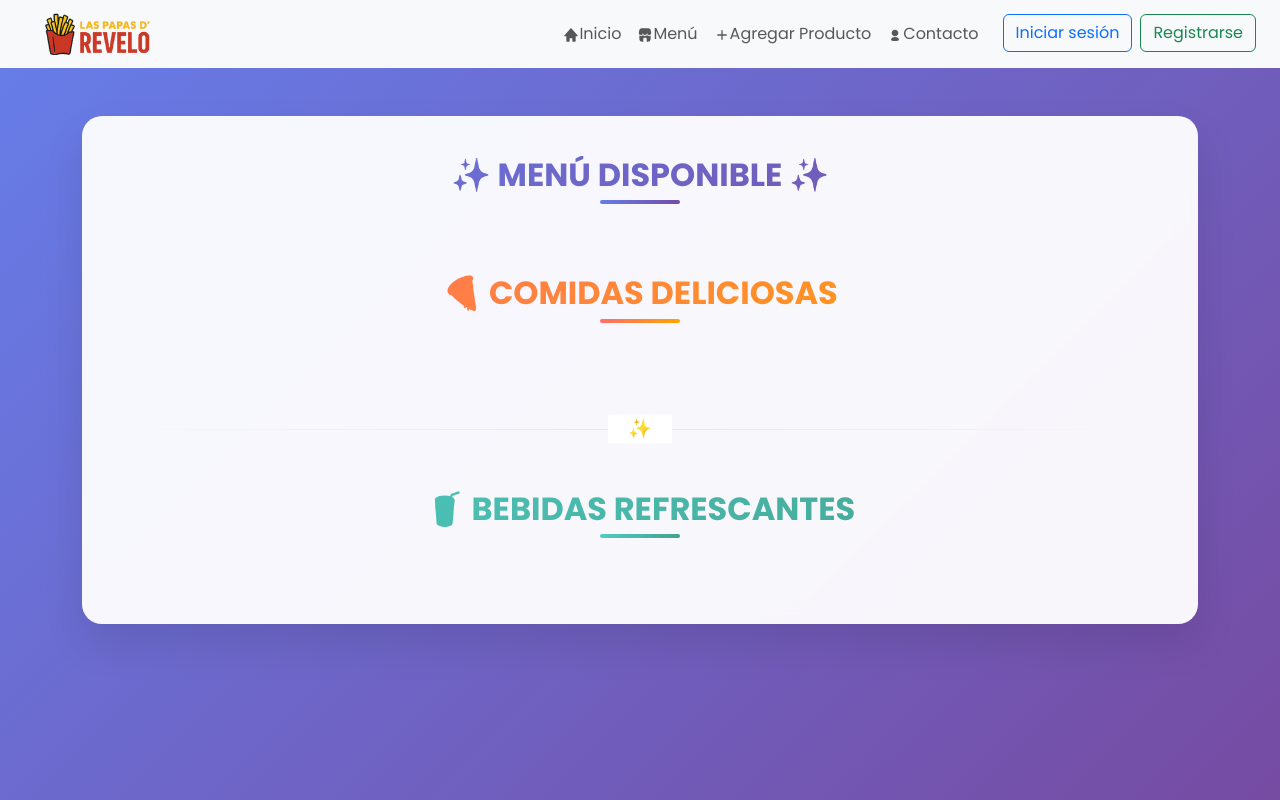
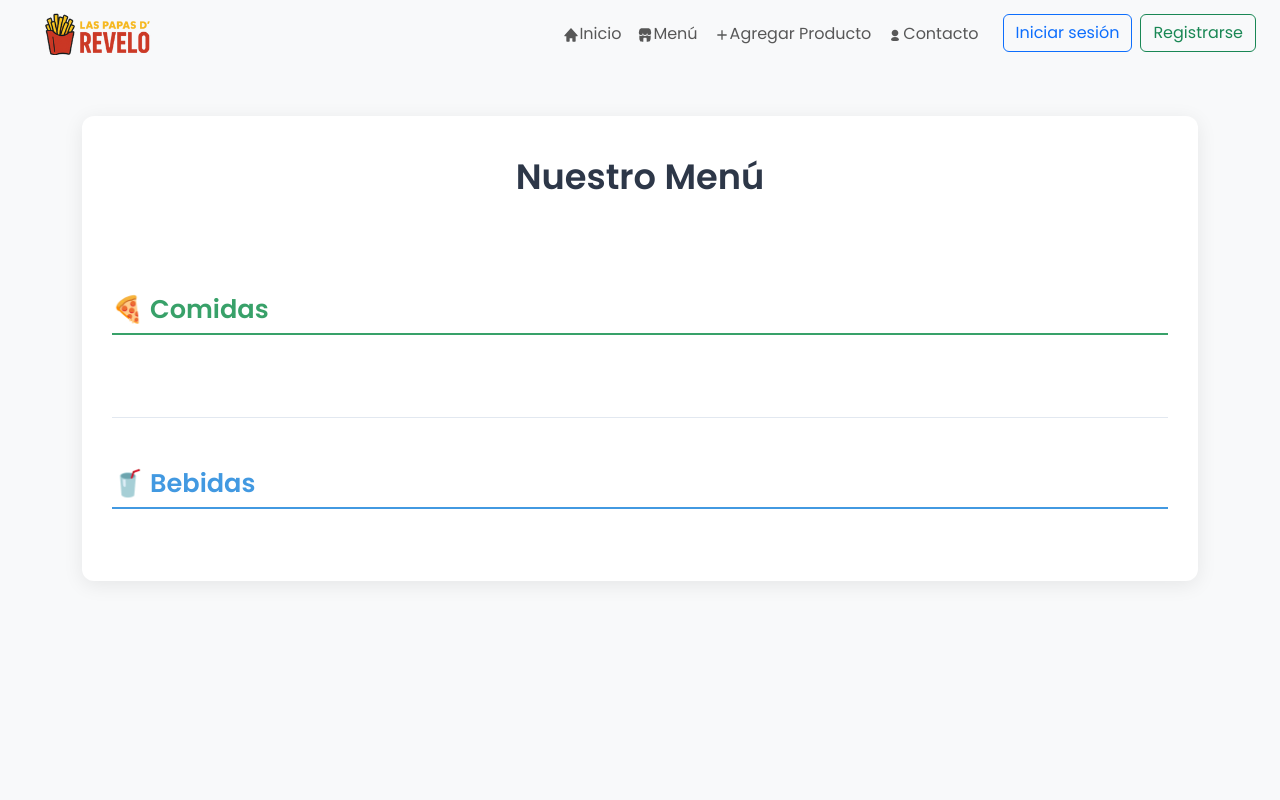
Before and after one commit to Avilezzz/pis, a Spring Boot app: page /productos/menu in a window 1280 px wide. Run offline with Spring Boot 4, Linux system fonts and the light colour scheme; data that the repository does not hold is empty; some libraries are stand-ins or nearby versions.

Commit message:
Refactor menu page design with cleaner, more minimalist styling
Co-authored-by: lavilezc <lavilezc@fafi.utb.edu.ec>

```diff
--- a/src/main/resources/templates/html/menu.html
+++ b/src/main/resources/templates/html/menu.html
@@ -21,277 +21,187 @@
     <style>
       body {
         font-family: 'Poppins', sans-serif;
-        background: linear-gradient(135deg, #667eea 0%, #764ba2 100%);
-        min-height: 100vh;
+        background-color: #f8f9fa;
+        color: #333;
       }
 
       .menu-container {
-        background: rgba(255, 255, 255, 0.95);
-        backdrop-filter: blur(10px);
-        border-radius: 20px;
-        box-shadow: 0 20px 40px rgba(0, 0, 0, 0.1);
+        background: white;
+        border-radius: 12px;
+        box-shadow: 0 4px 20px rgba(0, 0, 0, 0.08);
         margin: 20px 0;
-        padding: 40px 20px;
+        padding: 40px 30px;
+      }
+
+      .main-title {
+        font-weight: 600;
+        font-size: 2.2rem;
+        color: #2d3748;
+        margin-bottom: 3rem;
+        text-align: center;
       }
 
       .section-title {
-        font-weight: 700;
-        font-size: 2rem;
-        background: linear-gradient(135deg, #667eea 0%, #764ba2 100%);
-        -webkit-background-clip: text;
-        -webkit-text-fill-color: transparent;
-        background-clip: text;
+        font-weight: 600;
+        font-size: 1.6rem;
+        color: #4a5568;
         margin-bottom: 2rem;
-        position: relative;
-      }
-
-      .section-title::after {
-        content: '';
-        position: absolute;
-        bottom: -10px;
-        left: 50%;
-        transform: translateX(-50%);
-        width: 80px;
-        height: 4px;
-        background: linear-gradient(135deg, #667eea 0%, #764ba2 100%);
-        border-radius: 2px;
-      }
-
-      .food-section .section-title {
-        background: linear-gradient(135deg, #ff6b6b 0%, #ffa500 100%);
-        -webkit-background-clip: text;
-        -webkit-text-fill-color: transparent;
-      }
-
-      .food-section .section-title::after {
-        background: linear-gradient(135deg, #ff6b6b 0%, #ffa500 100%);
-      }
-
-      .drink-section .section-title {
-        background: linear-gradient(135deg, #4ecdc4 0%, #44a08d 100%);
-        -webkit-background-clip: text;
-        -webkit-text-fill-color: transparent;
-      }
-
-      .drink-section .section-title::after {
-        background: linear-gradient(135deg, #4ecdc4 0%, #44a08d 100%);
+        padding-bottom: 0.5rem;
+        border-bottom: 2px solid #e2e8f0;
       }
 
       .product-card {
         background: white;
-        border-radius: 20px;
-        box-shadow: 0 10px 30px rgba(0, 0, 0, 0.1);
+        border: 1px solid #e2e8f0;
+        border-radius: 12px;
         overflow: hidden;
-        transition: all 0.4s cubic-bezier(0.175, 0.885, 0.32, 1.275);
-        border: none;
-        position: relative;
+        transition: all 0.3s ease;
         height: 420px;
+        margin-bottom: 30px;
       }
 
       .product-card:hover {
-        transform: translateY(-15px) scale(1.02);
-        box-shadow: 0 25px 50px rgba(0, 0, 0, 0.2);
-      }
-
-      .product-card::before {
-        content: '';
-        position: absolute;
-        top: 0;
-        left: 0;
-        right: 0;
-        height: 4px;
-        background: linear-gradient(135deg, #ff6b6b 0%, #ffa500 100%);
-        z-index: 1;
-      }
-
-      .drink-card::before {
-        background: linear-gradient(135deg, #4ecdc4 0%, #44a08d 100%);
+        transform: translateY(-5px);
+        box-shadow: 0 8px 25px rgba(0, 0, 0, 0.1);
+        border-color: #cbd5e0;
       }
 
       .card-image-container {
         position: relative;
+        height: 180px;
         overflow: hidden;
-        height: 200px;
+        background-color: #f7fafc;
       }
 
       .product-card .card-img-top {
-        height: 200px;
+        width: 100%;
+        height: 180px;
         object-fit: cover;
-        transition: transform 0.4s ease;
-      }
-
-      .product-card:hover .card-img-top {
-        transform: scale(1.1);
+        object-position: center;
+        transition: none;
       }
 
       .price-badge {
         position: absolute;
-        top: 15px;
-        right: 15px;
-        background: linear-gradient(135deg, #ff6b6b 0%, #ffa500 100%);
+        top: 12px;
+        right: 12px;
+        background: #2d3748;
         color: white;
-        padding: 8px 16px;
-        border-radius: 25px;
-        font-weight: 600;
+        padding: 6px 12px;
+        border-radius: 6px;
+        font-weight: 500;
         font-size: 0.9rem;
-        box-shadow: 0 4px 15px rgba(255, 107, 107, 0.3);
-        z-index: 2;
-      }
-
-      .drink-card .price-badge {
-        background: linear-gradient(135deg, #4ecdc4 0%, #44a08d 100%);
-        box-shadow: 0 4px 15px rgba(78, 205, 196, 0.3);
       }
 
       .card-body {
-        padding: 25px;
+        padding: 20px;
         display: flex;
         flex-direction: column;
         justify-content: space-between;
-        height: 220px;
+        height: 240px;
       }
 
       .card-title {
         font-weight: 600;
-        font-size: 1.3rem;
+        font-size: 1.2rem;
         color: #2d3748;
-        margin-bottom: 10px;
+        margin-bottom: 8px;
         line-height: 1.4;
       }
 
       .card-description {
         color: #718096;
-        font-size: 0.95rem;
+        font-size: 0.9rem;
         line-height: 1.5;
-        margin-bottom: 20px;
+        margin-bottom: 16px;
         display: -webkit-box;
         -webkit-line-clamp: 2;
         -webkit-box-orient: vertical;
         overflow: hidden;
+        height: 40px;
       }
 
       .quantity-controls {
         display: flex;
         align-items: center;
         justify-content: center;
-        gap: 15px;
-        margin-bottom: 15px;
+        gap: 12px;
+        margin-bottom: 16px;
       }
 
       .quantity-btn {
-        width: 35px;
-        height: 35px;
-        border-radius: 50%;
-        border: 2px solid #e2e8f0;
+        width: 32px;
+        height: 32px;
+        border-radius: 6px;
+        border: 1px solid #cbd5e0;
         background: white;
         color: #4a5568;
-        font-weight: 600;
-        transition: all 0.3s ease;
+        font-weight: 500;
+        transition: all 0.2s ease;
         display: flex;
         align-items: center;
         justify-content: center;
+        cursor: pointer;
       }
 
       .quantity-btn:hover {
-        background: linear-gradient(135deg, #ff6b6b 0%, #ffa500 100%);
-        border-color: transparent;
+        background: #4a5568;
+        border-color: #4a5568;
         color: white;
-        transform: scale(1.1);
-      }
-
-      .drink-card .quantity-btn:hover {
-        background: linear-gradient(135deg, #4ecdc4 0%, #44a08d 100%);
       }
 
       .quantity-display {
         background: #f7fafc;
-        padding: 8px 16px;
-        border-radius: 15px;
-        font-weight: 600;
+        padding: 6px 14px;
+        border-radius: 6px;
+        font-weight: 500;
         color: #2d3748;
-        min-width: 40px;
+        min-width: 35px;
         text-align: center;
+        border: 1px solid #e2e8f0;
       }
 
       .order-btn {
-        background: linear-gradient(135deg, #ff6b6b 0%, #ffa500 100%);
+        background: #4a5568;
         border: none;
-        padding: 12px 30px;
-        border-radius: 25px;
+        padding: 12px 24px;
+        border-radius: 8px;
         color: white;
-        font-weight: 600;
+        font-weight: 500;
         font-size: 0.95rem;
-        transition: all 0.3s ease;
-        text-transform: uppercase;
-        letter-spacing: 0.5px;
-        position: relative;
-        overflow: hidden;
-      }
-
-      .order-btn::before {
-        content: '';
-        position: absolute;
-        top: 0;
-        left: -100%;
-        width: 100%;
-        height: 100%;
-        background: linear-gradient(90deg, transparent, rgba(255, 255, 255, 0.3), transparent);
-        transition: left 0.5s;
-      }
-
-      .order-btn:hover::before {
-        left: 100%;
+        transition: all 0.2s ease;
+        cursor: pointer;
       }
 
       .order-btn:hover {
-        transform: translateY(-2px);
-        box-shadow: 0 10px 25px rgba(255, 107, 107, 0.4);
-      }
-
-      .drink-card .order-btn {
-        background: linear-gradient(135deg, #4ecdc4 0%, #44a08d 100%);
-      }
-
-      .drink-card .order-btn:hover {
-        box-shadow: 0 10px 25px rgba(78, 205, 196, 0.4);
+        background: #2d3748;
+        transform: translateY(-1px);
       }
 
       .section-divider {
         height: 1px;
-        background: linear-gradient(90deg, transparent, #e2e8f0, transparent);
-        margin: 60px 0;
-        position: relative;
+        background: #e2e8f0;
+        margin: 50px 0;
       }
 
-      .section-divider::after {
-        content: '✨';
-        position: absolute;
-        top: 50%;
-        left: 50%;
-        transform: translate(-50%, -50%);
-        background: white;
-        padding: 0 20px;
-        font-size: 1.2rem;
+      /* Sutil diferenciación entre secciones */
+      .drink-section .product-card {
+        border-left: 3px solid #4299e1;
       }
 
-      @keyframes fadeInUp {
-        from {
-          opacity: 0;
-          transform: translateY(30px);
-        }
-        to {
-          opacity: 1;
-          transform: translateY(0);
-        }
+      .food-section .product-card {
+        border-left: 3px solid #38a169;
       }
 
-      .product-card {
-        animation: fadeInUp 0.6s ease forwards;
+      .drink-section .section-title {
+        color: #4299e1;
+        border-bottom-color: #4299e1;
       }
 
-      .product-card:nth-child(2) { animation-delay: 0.1s; }
-      .product-card:nth-child(3) { animation-delay: 0.2s; }
-      .product-card:nth-child(4) { animation-delay: 0.3s; }
+      .food-section .section-title {
+        color: #38a169;
+        border-bottom-color: #38a169;
+      }
     </style>
   </head>
   <body>
@@ -301,19 +211,17 @@
 <div class="container mt-5">
     <div class="menu-container">
         <div class="row">
-            <div class="col-12 text-center mb-5">
-                <h2 class="section-title">✨ MENÚ DISPONIBLE ✨</h2>
+            <div class="col-12 mb-5">
+                <h2 class="main-title">Nuestro Menú</h2>
             </div>
 
             <!-- Sección de Comidas -->
-            <div class="col-12 mb-4 food-section">
-                <h3 class="text-center section-title">
-                    🍕 COMIDAS DELICIOSAS
-                </h3>
-            </div>
+            <div class="col-12 food-section">
+                <h3 class="section-title">🍕 Comidas</h3>
 
+                <div class="row">
                     <div class="col-lg-4 col-md-6 mb-4" th:each="item : ${listaProductosTb}" th:if="${item.tipo == 'comida' or item.tipo == null}">
-                <div class="card product-card text-center">
+                        <div class="card product-card">
                             <div class="card-image-container">
                                 <img th:src="${item.imagenUrl != null and !item.imagenUrl.isEmpty()} ? ${item.imagenUrl} : '@{/img/hamburguesa.png}'"
                                      class="card-img-top" alt="Imagen Producto"
@@ -330,9 +238,9 @@
                                     <button class="quantity-btn">+</button>
                                 </div>
 
-                        <button class="btn order-btn w-100">
-                            <i class="fas fa-shopping-cart me-2"></i>Ordenar Ahora
-                        </button>
+                                <button class="btn order-btn w-100">Agregar al Carrito</button>
+                            </div>
+                        </div>
                     </div>
                 </div>
             </div>
@@ -343,14 +251,12 @@
             </div>
 
             <!-- Sección de Bebidas -->
-            <div class="col-12 mb-4 drink-section">
-                <h3 class="text-center section-title">
-                    🥤 BEBIDAS REFRESCANTES
-                </h3>
-            </div>
+            <div class="col-12 drink-section">
+                <h3 class="section-title">🥤 Bebidas</h3>
 
+                <div class="row">
                     <div class="col-lg-4 col-md-6 mb-4" th:each="item : ${listaProductosTb}" th:if="${item.tipo == 'bebida'}">
-                <div class="card product-card drink-card text-center">
+                        <div class="card product-card">
                             <div class="card-image-container">
                                 <img th:src="${item.imagenUrl != null and !item.imagenUrl.isEmpty()} ? ${item.imagenUrl} : '@{/img/hamburguesa.png}'"
                                      class="card-img-top" alt="Imagen Producto"
@@ -367,9 +273,9 @@
                                     <button class="quantity-btn">+</button>
                                 </div>
 
-                        <button class="btn order-btn w-100">
-                            <i class="fas fa-glass-cheers me-2"></i>Ordenar Ahora
-                        </button>
+                                <button class="btn order-btn w-100">Agregar al Carrito</button>
+                            </div>
+                        </div>
                     </div>
                 </div>
             </div>
```
Lines whose indentation alone changed are shown as unchanged.
